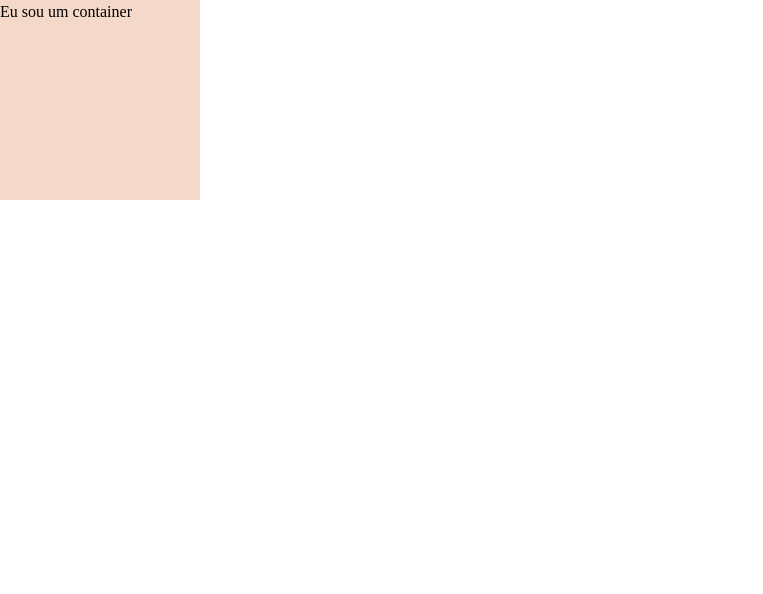
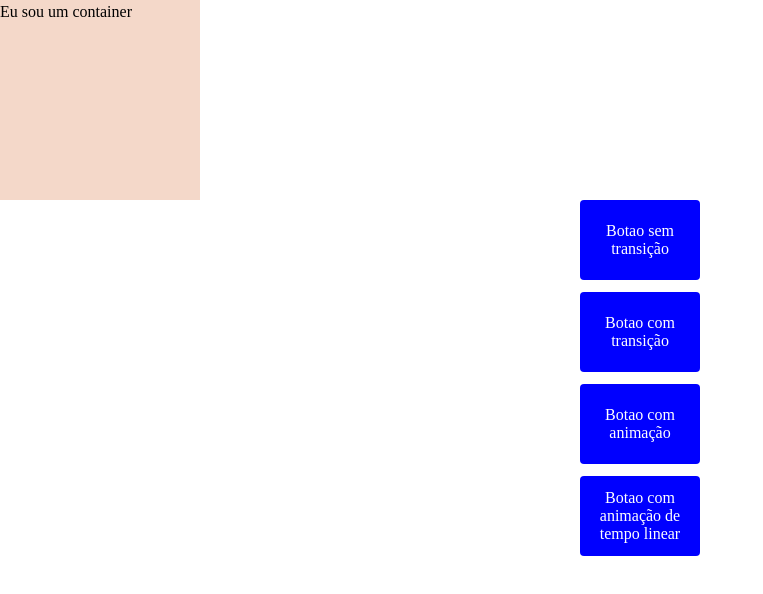
Before and after one commit to julio-cesar96/portifa-do-juliao, a website: page index.html in a window 1280 px wide. Shown: the whole page, without its empty margins (0-763 px from the left). Drawn offline with Linux system fonts and the light colour scheme.

Commit message:
adicionando animacoes

```diff
--- a/assets/scss/base/_mixins.scss
+++ b/assets/scss/base/_mixins.scss
@@ -9,3 +9,18 @@
     justify-content: $justify-center;
     align-items: $align-center;
 }
+
+@mixin slide-in($duration) {
+    @keyframes slide-in {
+        from {
+            transform: translateX(-100%);
+        }
+        to {
+            transform: translateX(0);
+        }
+    }
+
+    & {
+        animation: slide-in $duration linear;
+    }
+}
--- a/assets/scss/main.scss
+++ b/assets/scss/main.scss
@@ -1,10 +1,53 @@
-@import 'base/reset';
-@import 'base/variables';
-@import 'base/mixins';
+@use 'base/reset';
+@use 'base/variables';
+@use 'base/mixins';
 
 .container {
-    @include flexbox(row, stretch);
-    background-color: $primary-color;
+    @include mixins.flexbox(row, stretch);
+    background-color: variables.$primary-color;
     width: 200px;
     height: 200px;
 }
+
+.container-button {
+    display: flex;
+    flex-direction: column;
+    gap: 12px;
+    align-items: center;
+    justify-content: center;
+
+
+    button {
+        height: 80px;
+        width: 120px;
+        color: #fff;
+        background-color: blue;
+        border-radius: 4px;
+    }
+
+    .semTransicao {
+        &:hover {
+            background-color: green;
+        }
+    }
+
+    .comTransicao {
+        transition: background-color 0.3s ease;
+        &:hover {
+            background-color: green;
+        }
+    }
+
+    .comAnimacao {
+        &:hover {
+            @include mixins.slide-in(0.3s);
+        }
+    }
+
+    .animacaoLinear {
+        &:hover {
+            background-color: green;
+            animation: bounce 1s linear;
+        }
+    }
+}
--- a/index.html
+++ b/index.html
@@ -10,5 +10,11 @@
     <div class="container">
         Eu sou um container
     </div>
+    <div class="container-button">
+        <button class="semTransicao"> Botao sem transição</button>
+        <button class="comTransicao"> Botao com transição </button>
+        <button class="comAnimacao"> Botao com animação </button>
+        <button class="animacaoLinear"> Botao com animação de tempo linear </button>
+    </div>
 </body>
 </html>
```
Also changed, not shown: dist/style.css.
